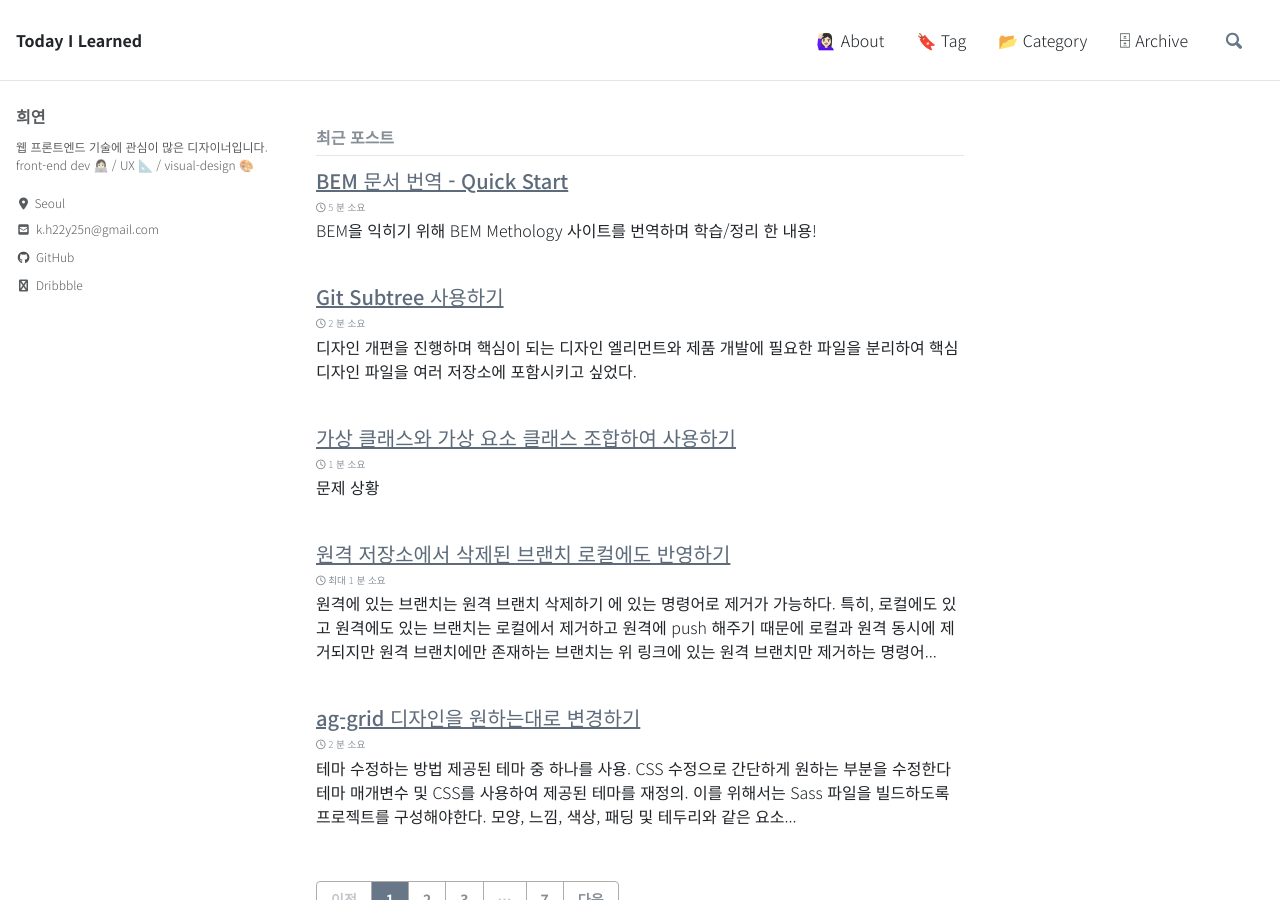
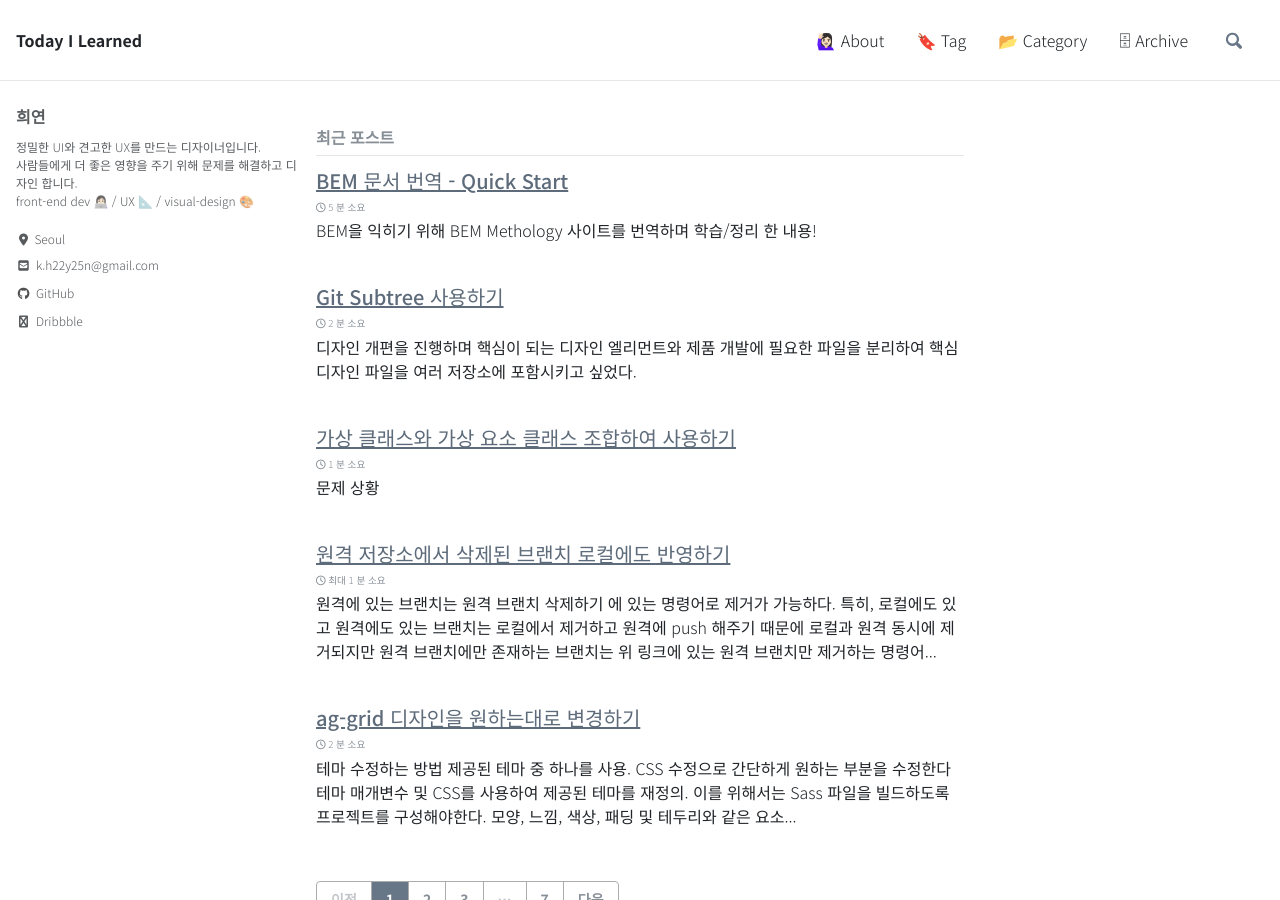
Before and after one commit to h22y25n/h22y25n.github.io, a Jekyll site: the page built from index.html, in a window 1280 px wide and 900 px high. Built offline with Jekyll 4.4.1, drawn with Linux system fonts in a browser that asks for light colours; cached includes are drawn as plain includes; nearby versions of some CDN libraries; the list of posts is cut into pages by our own code.

Commit message:
change: bio

```diff
--- a/_config.yml
+++ b/_config.yml
@@ -95,7 +95,7 @@ analytics:
 author:
   name             : "희연"
   avatar           : # path of avatar image, e.g. "/assets/images/bio-photo.jpg"
-  bio              : "웹 프론트엔드 기술에 관심이 많은 디자이너입니다. <br/> front-end dev 👩🏻‍💻 / UX 📐 / visual-design 🎨 "
+  bio              : "정밀한 UI와 견고한 UX를 만드는 디자이너입니다. <br/> 사람들에게 더 좋은 영향을 주기 위해 문제를 해결하고 디자인 합니다. <br/> front-end dev 👩🏻‍💻 / UX 📐 / visual-design 🎨 "
   location         : "Seoul"
   email            :
   links:
```
